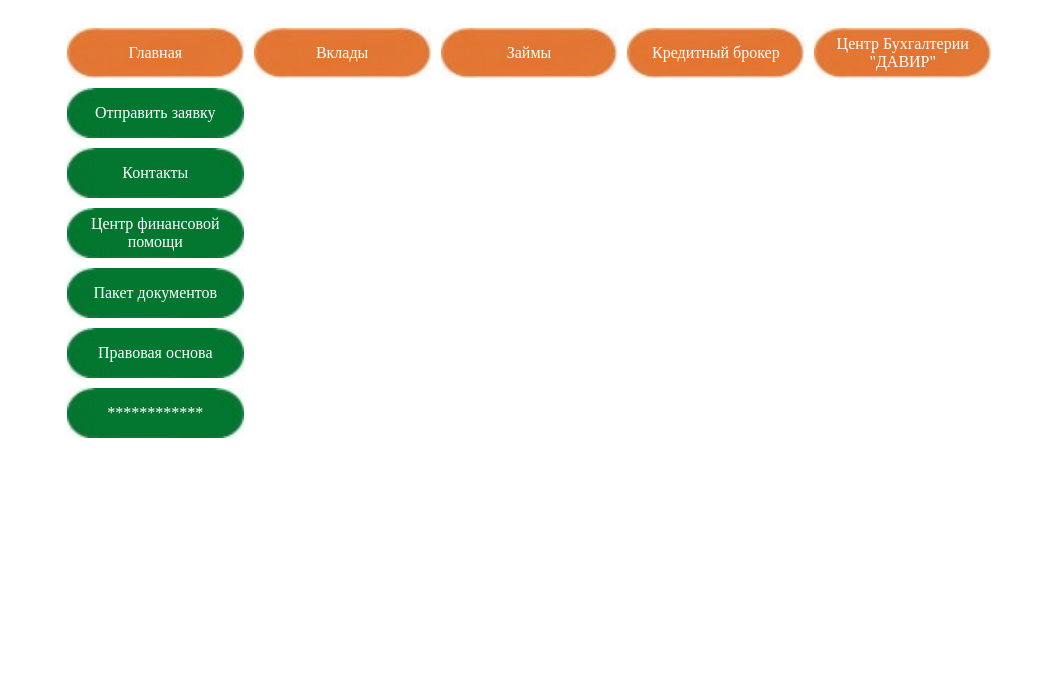
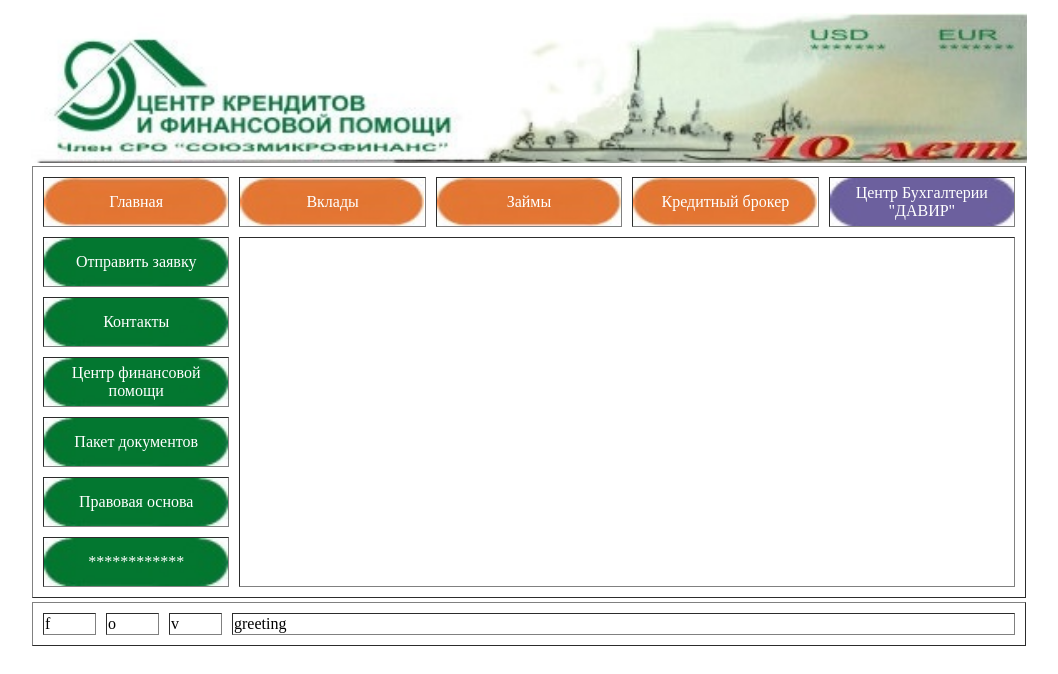
Before and after one commit to gikraychik/creditovk, a plain HTML site: page index.html in a window 1280 px wide. Shown: the whole page, without its empty margins (111-1169 px from the left). Drawn offline with Linux system fonts and the light colour scheme.

Commit message:
Header added. Blue color added.

```diff
--- a/index.html
+++ b/index.html
@@ -9,20 +9,25 @@
 			<td></td>
 			<td width="1000px">
 				<table width="100%" cols="1" border="0">
-					<tr><td>
+					<tr><td class="header">
 						<!--header image here -->
+
 					</td></tr>
 					<tr><td>
-						<table width="95%" align="center" border="0" cellspacing="10px">
+						<table width="100%" align="center" border="1" cellspacing="10px">
 							<tr>
 								<td class="orange">Главная</td>
 								<td class="orange">Вклады</td>
 								<td class="orange">Займы</td>
 								<td class="orange">Кредитный брокер</td>
-								<td class="orange">Центр Бухгалтерии "ДАВИР"</td>
+								<td class="blue">Центр Бухгалтерии "ДАВИР"</td>
 							</tr>
 							<tr>
 								<td class="green">Отправить заявку</td>
+								<td rowspan="6" colspan="4" class="content">
+									<!-- here follows content of the current page -->
+
+								</td>
 							</tr>
 							<tr>
 								<td class="green">Контакты</td>
@@ -43,6 +48,14 @@
 					</td></tr>
 					<tr><td>
 						<!--footer image here -->
+						<table width="100%" align="center" border="1" cellspacing="10px" cols="4">
+							<tr>
+								<td width="49px">f</td>
+								<td width="49px">o</td>
+								<td width="49px">v</td>
+								<td>greeting<!-- greeting --></td>
+							</tr>
+						</table>
 					</td></tr>
 				</table>
 			</td>
--- a/style.css
+++ b/style.css
@@ -1,22 +1,34 @@
+.header {
+background: url('img/header.jpg') no-repeat;
+background-size: 100% 100%;
+height: 150px;
+}
 .orange {
 background: url('img/orange.jpg') no-repeat;
 height: 50px;
-width: 100px;
+width: 178px;
 text-align: center;
 vertical-align: middle;
 background-size: 100% 100%;
-margin-left: 10px;
-margin-right: 10px;
 color: #ffffff;
 }
 .green {
 background: url('img/green.jpg') no-repeat;
 height: 50px;
-width: 100px;
+width: 178px;
 text-align: center;
 vertical-align: middle;
 background-size: 100% 100%;
-margin-left: 10px;
-margin-right: 10px;
 color: #ffffff;
 }
+.blue {
+background: url('img/blue.jpg') no-repeat;
+height: 50px;
+width: 178px;
+text-align: center;
+vertical-align: middle;
+background-size: 100% 100%;
+color: #ffffff;
+}
+.content {
+}
```
Also changed, not shown: img/bgheader.jpg (added), img/blue.jpg (added).
